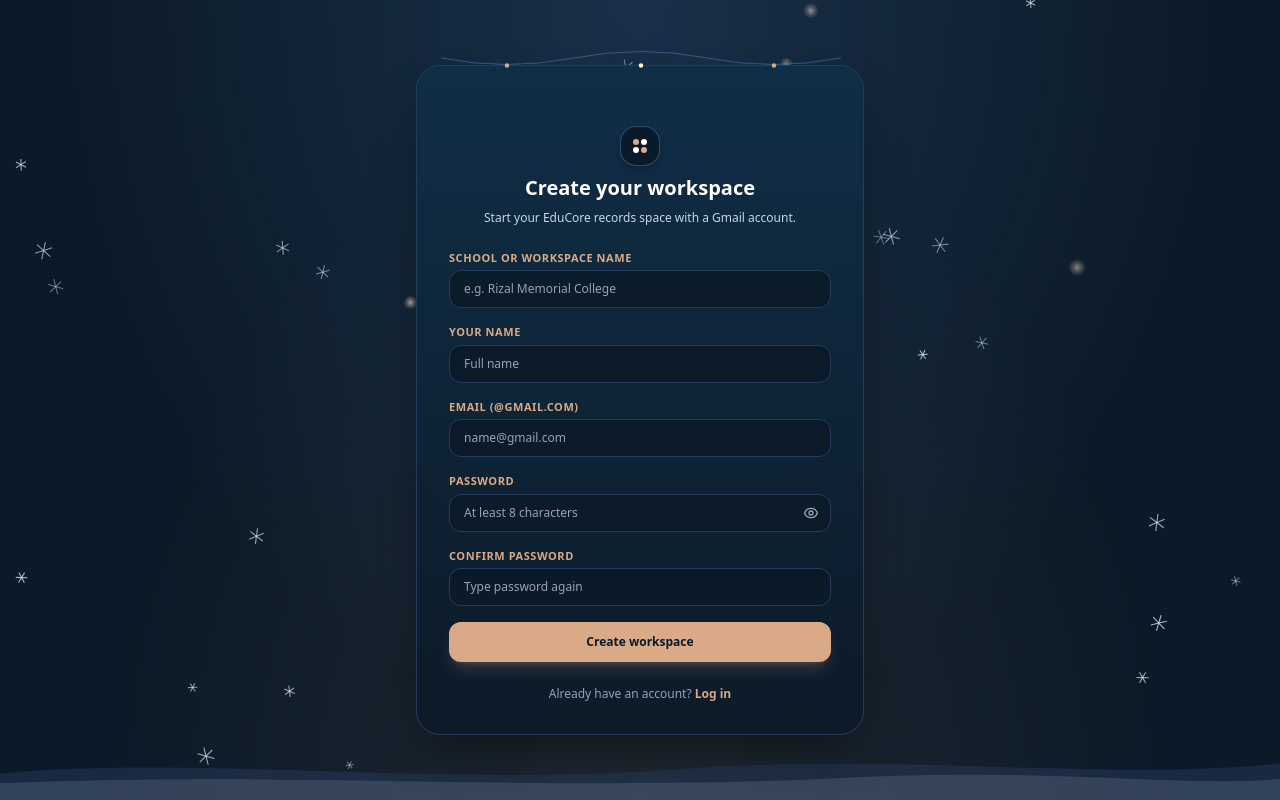
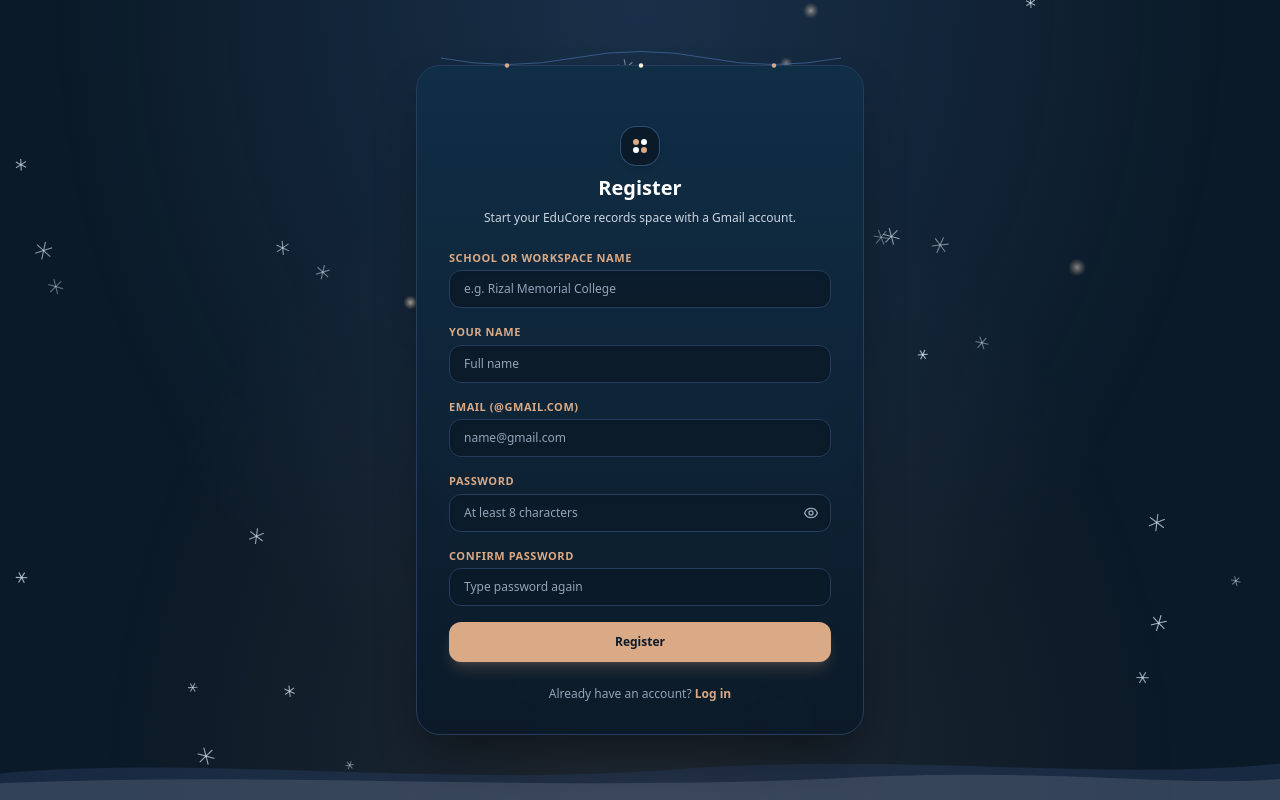
Before and after one commit to georgealmadrones-del/DSA_System, a Laravel app: page /register in a window 1280 px wide. Run offline with Laravel 12, Linux system fonts and the light colour scheme; data that the repository does not hold is empty; parts of the project's set-up code (start-up, migrations or seed data) failed here and were passed over; some libraries are stand-ins or nearby versions.

Commit message:
Update views

```diff
--- a/resources/views/auth/register.blade.php
+++ b/resources/views/auth/register.blade.php
@@ -3,7 +3,7 @@
 <head>
     <meta charset="UTF-8">
     <meta name="viewport" content="width=device-width, initial-scale=1.0">
-    <title>Create Workspace - EduCore SaaS</title>
+    <title>Register - EduCore SaaS</title>
     <script src="https://cdn.tailwindcss.com"></script>
     <script>
         tailwind.config = {
@@ -49,7 +49,7 @@
                     <span class="w-1.5 h-1.5 bg-candlelight rounded-full"></span>
                 </div>
             </div>
-            <h2 class="text-xl font-extrabold text-white">Create your workspace</h2>
+            <h2 class="text-xl font-extrabold text-white">Register</h2>
             <p class="text-xs text-slate-300">Start your EduCore records space with a Gmail account.</p>
         </div>
 
@@ -155,7 +155,7 @@
             </div>
 
             <button type="submit" class="w-full py-3 bg-candlelight text-midnight rounded-xl text-xs font-extrabold hover:bg-[#e5ba99] transition shadow-lg shadow-candlelight/20">
-                Create workspace
+                Register
             </button>
         </form>
 
```
